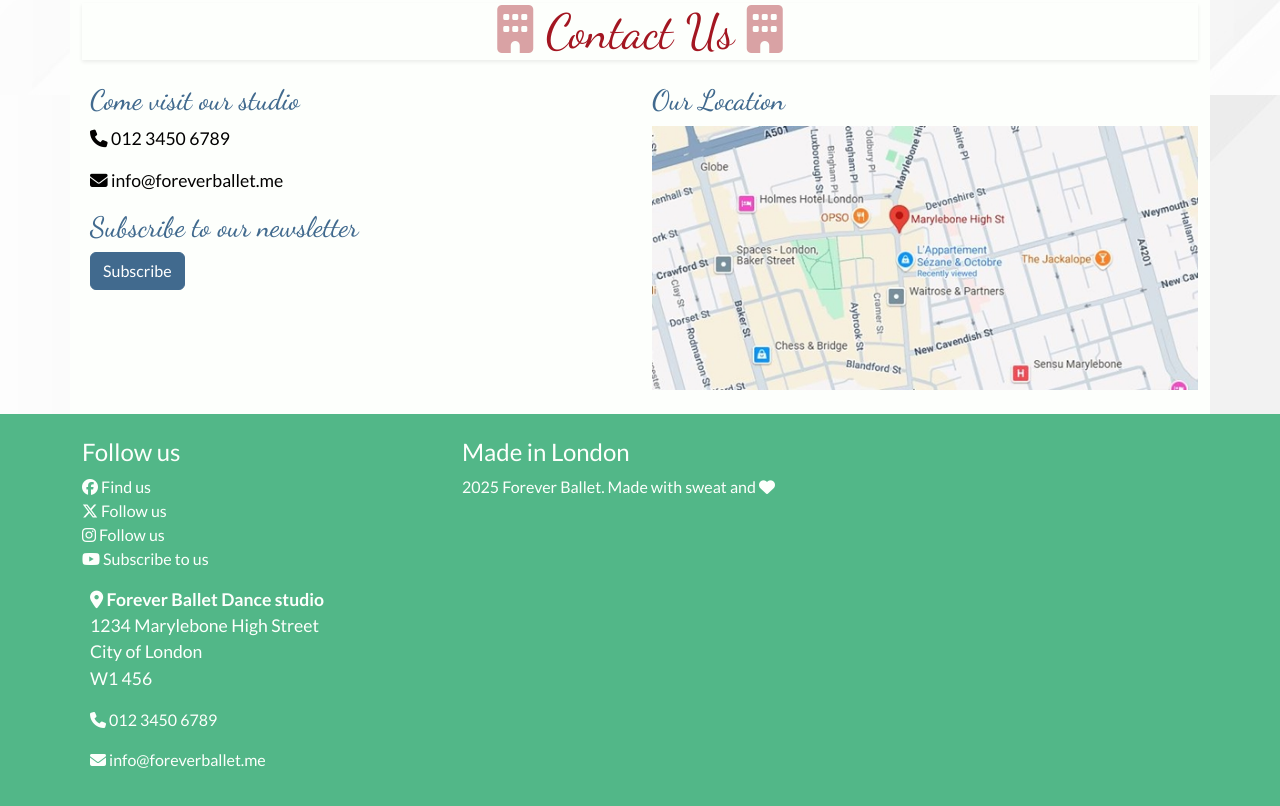
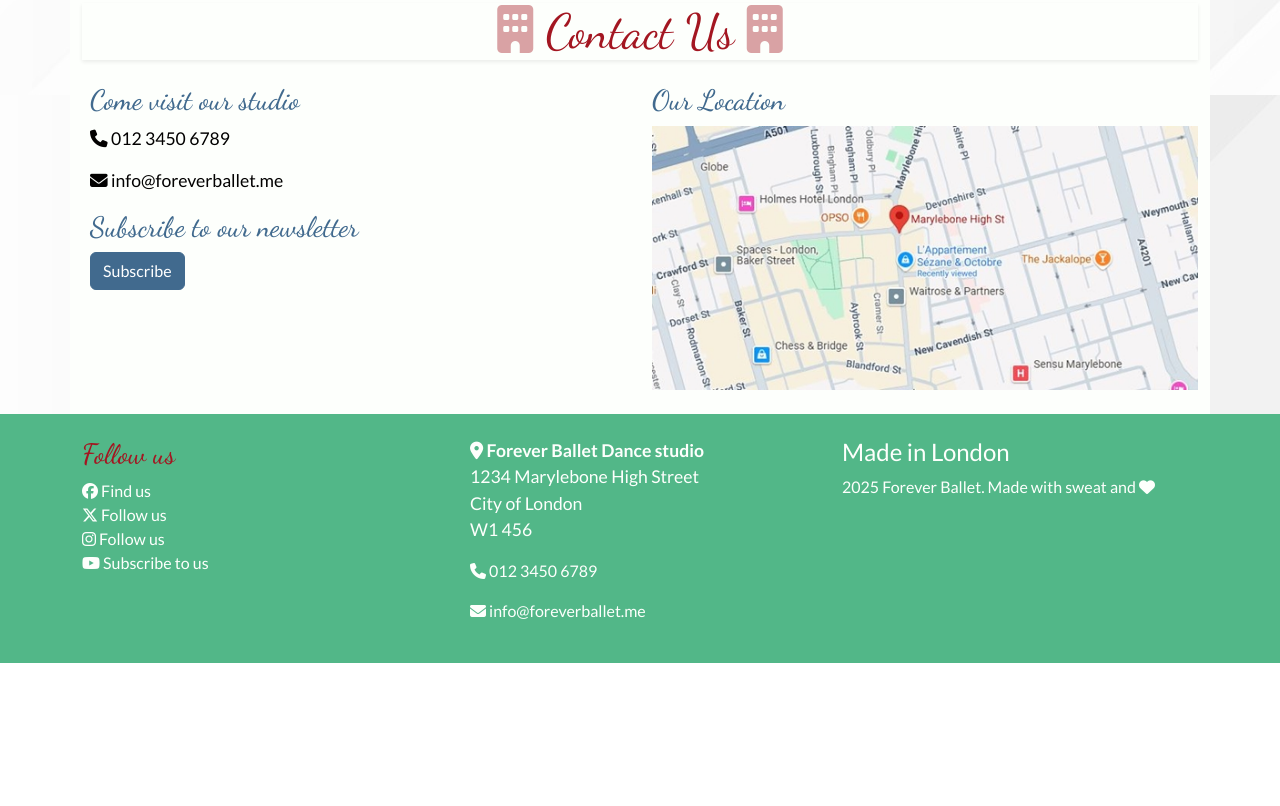
Before and after one commit to sphenry2799/foreverballet, a plain HTML site: page index.html in a window 1280 px wide. Shown: the part 3145-3951 px from the top of the page. After the commit the page ends 3808 px from the top, so only its background shows below. Drawn offline with nearby package versions, Linux system fonts and the light colour scheme.

```diff
--- a/index.html
+++ b/index.html
@@ -242,14 +242,15 @@
   <div class="container">
     <div class="row">
        <div class="col-12 col-md-4">
-        <h4>Follow us</h4>
+        <h3>Follow us</h3>
         <ul class="list-unstyled">
           <li><i class="fa-brands fa-facebook"></i> <a href="https://www.facebook.com">Find us</a></li>
           <li><i class="fa-brands fa-x-twitter"></i> <a href="https://www.twitter.com">Follow us</a></li>
           <li><i class="fa-brands fa-instagram"></i> <a href="https://www.Instagram.com">Follow us</a></li>
           <li><i class="fa-brands fa-youtube"></i> <a href="https://www.youtube.com">Subscribe to us</a></li>
         </ul>
-        <div class="col-12 col-md-4"></div>
+        </div>
+        <div class="col-12 col-md-4">
         <address class="ms-2"><i class="fa-solid fa-location-dot"></i>
           <strong>Forever Ballet Dance studio</strong><br>
              1234 Marylebone High Street<br>
@@ -257,7 +258,7 @@
              W1 456 <br>
           </address>
           <p class="ms-2"><i class="fa-solid fa-phone"></i> 012 3450 6789</p>
-           <p class="ms-2"><i class="fa-solid fa-envelope"></i> info@foreverballet.me</p>
+          <p class="ms-2"><i class="fa-solid fa-envelope"></i> info@foreverballet.me</p>
       </div>
       <div class="col-md-4">
         <h4>Made in London</h4>
```
